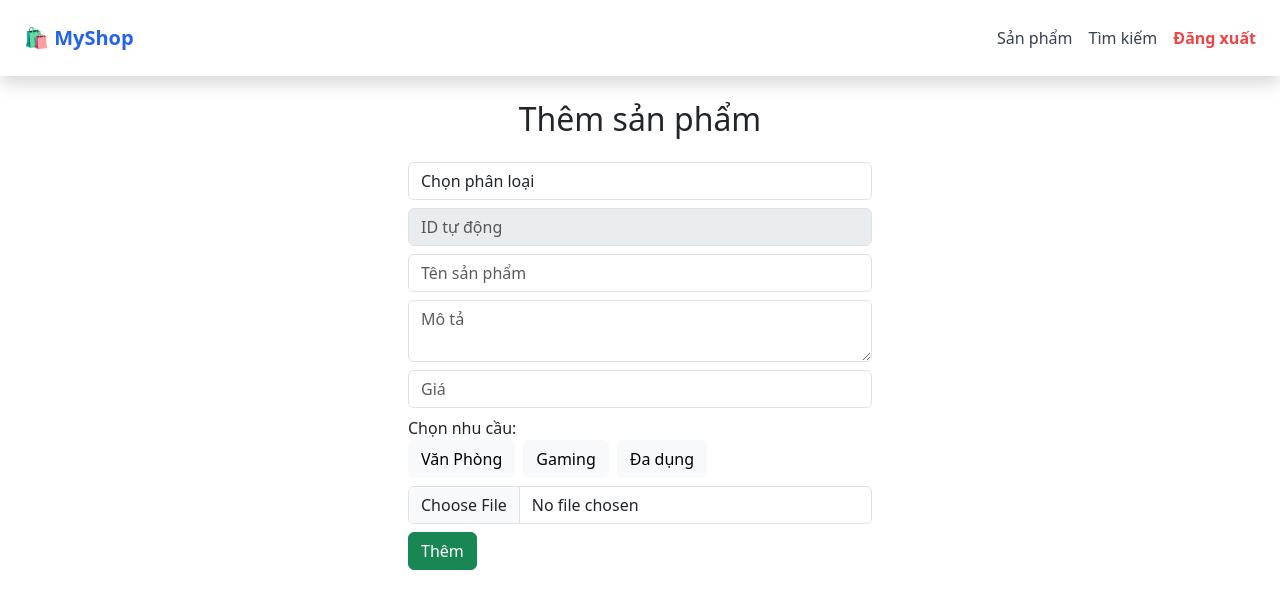
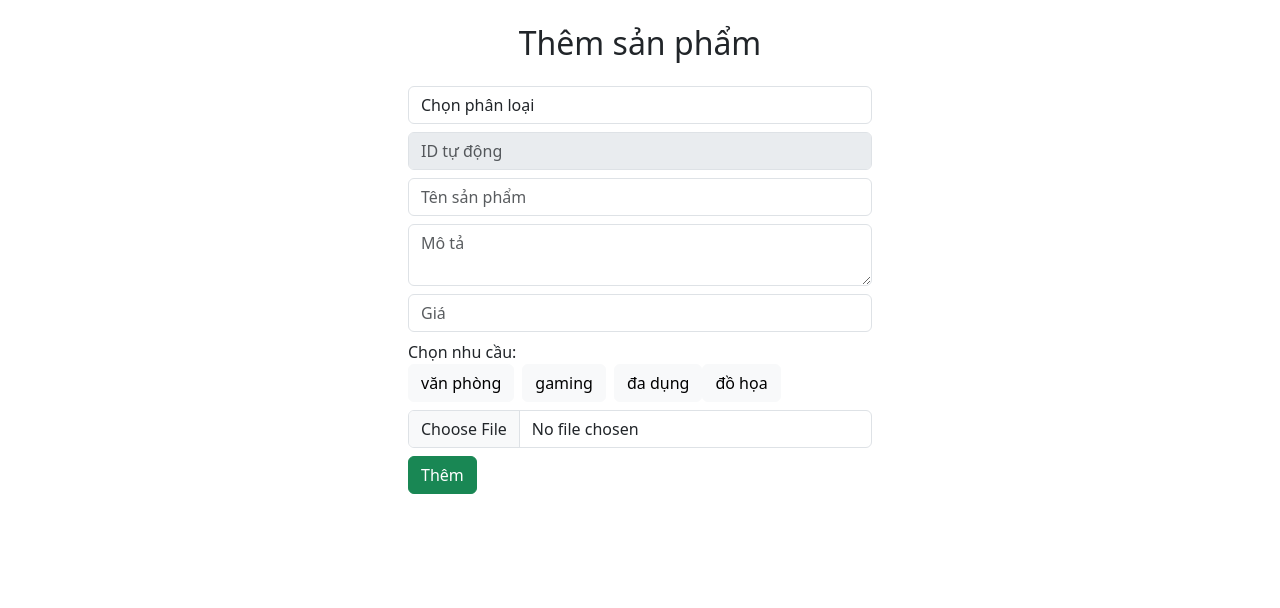
Before and after one commit to lammins/Project_fontend, a React (Create React App) app: page /add in a window 1280 px wide. Shown: the top 608 px of the page. Built offline with nearby package versions, Linux system fonts and the light colour scheme; sample sign-in values are in the browser's storage.

Commit message:
Update AddProduct.js

```diff
--- a/src/components/AddProduct.js
+++ b/src/components/AddProduct.js
@@ -27,8 +27,7 @@ export default function AddProduct({ onClose }) {
         },
       });
       const next = res.data.lastNumber + 1;
-      return `LAPTOP${categoryCode}
-      ${String(next).padStart(4, '0')}`;
+      return `LAPTOP${categoryCode}${String(next).padStart(4,'0')}`;
     } catch {
       return `LAPTOP${categoryCode}0001`;
     }
@@ -138,29 +137,8 @@ export default function AddProduct({ onClose }) {
 
   return (
     <div>
-      <nav className="flex justify-between items-center p-4 shadow bg-white sticky top-0 z-10">
-        <div className="text-xl font-bold text-blue-600 cursor-pointer" onClick={() => navigate('/home')}>
-          🛍️ MyShop
-        </div>
-        <div className="space-x-4">
-          <button onClick={() => navigate('/home')} className="text-gray-700 hover:text-blue-500">Sản phẩm</button>
-          <button onClick={() => navigate('/search')} className="text-gray-700 hover:text-blue-500">Tìm kiếm</button>
-          <button
-            onClick={() => {
-              localStorage.removeItem('token');
-              navigate('/login');
-            }}
-            className="text-red-500 font-semibold"
-          >
-            Đăng xuất
-          </button>
-        </div>
-      </nav>
       <div className="p-4 max-w-lg mx-auto">
-
         <h2 className="text-center display-8 mb-4">Thêm sản phẩm</h2>
-
-
 
         {form.category && (
           <div className="mb-2">
@@ -203,28 +181,32 @@ export default function AddProduct({ onClose }) {
         </select>
         <input className="form-control mb-2" placeholder="ID tự động" value={form.id} disabled />
         <input className="form-control mb-2" placeholder="Tên sản phẩm" value={form.name} onChange={e => setForm({ ...form, name: e.target.value })} />
-
         <textarea className="form-control mb-2" placeholder="Mô tả" value={form.description} onChange={e => setForm({ ...form, description: e.target.value })} />
         <input type="number" className="form-control mb-2" placeholder="Giá" value={form.price} onChange={e => setForm({ ...form, price: e.target.value })} />
 
         <div className="mb-2">
           <label className="block">Chọn nhu cầu:</label>
           <button
-            className={`btn ${form.nhu_cau === 'Văn Phòng' ? 'btn-primary' : 'btn-light'} me-2`}
-            onClick={() => handleNhuCauChange('Văn Phòng')}> Văn Phòng
+            className={`btn ${form.nhu_cau === 'văn phòng' ? 'btn-primary' : 'btn-light'} me-2`}
+            onClick={() => handleNhuCauChange('văn phòng')}> văn phòng
           </button>
           <button
-            className={`btn ${form.nhu_cau === 'Gaming' ? 'btn-primary' : 'btn-light'} me-2`}
-            onClick={() => handleNhuCauChange('Gaming')}> Gaming
+            className={`btn ${form.nhu_cau === 'gaming' ? 'btn-primary' : 'btn-light'} me-2`}
+            onClick={() => handleNhuCauChange('gaming')}> gaming
           </button>
           <button
-            className={`btn ${form.nhu_cau === 'Đa dụng' ? 'btn-primary' : 'btn-light'}`}
-            onClick={() => handleNhuCauChange('Đa dụng')} >Đa dụng </button></div>
+            className={`btn ${form.nhu_cau === 'đa dụng' ? 'btn-primary' : 'btn-light'}`}
+            onClick={() => handleNhuCauChange('đa dụng')} >đa dụng </button>
+           <button
+            className={`btn ${form.nhu_cau === 'đồ họa' ? 'btn-primary' : 'btn-light'}`}
+            onClick={() => handleNhuCauChange('đồ họa')} >đồ họa </button>
+            </div>
 
         <input type="file" className="form-control mb-2" onChange={handleImage} />
         {preview && <img src={preview} alt="preview" className="w-full h-40 object-cover mb-2" />}
         <div className="d-flex justify-content-between mt-2">
-          <button className="btn btn-success " onClick={handleSubmit}>Thêm</button></div>
+          <button className="btn btn-success " onClick={handleSubmit}>Thêm</button>
+        </div>
       </div>
     </div>
   );
```
